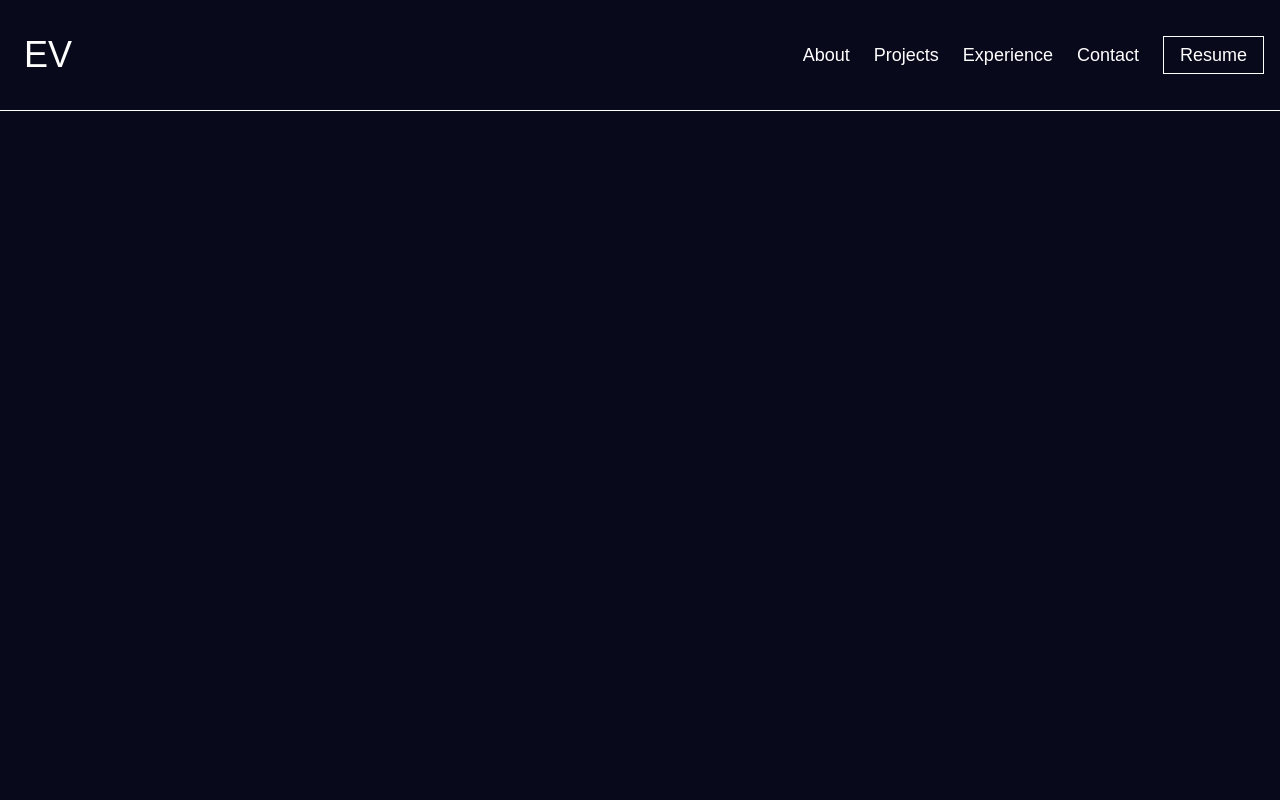
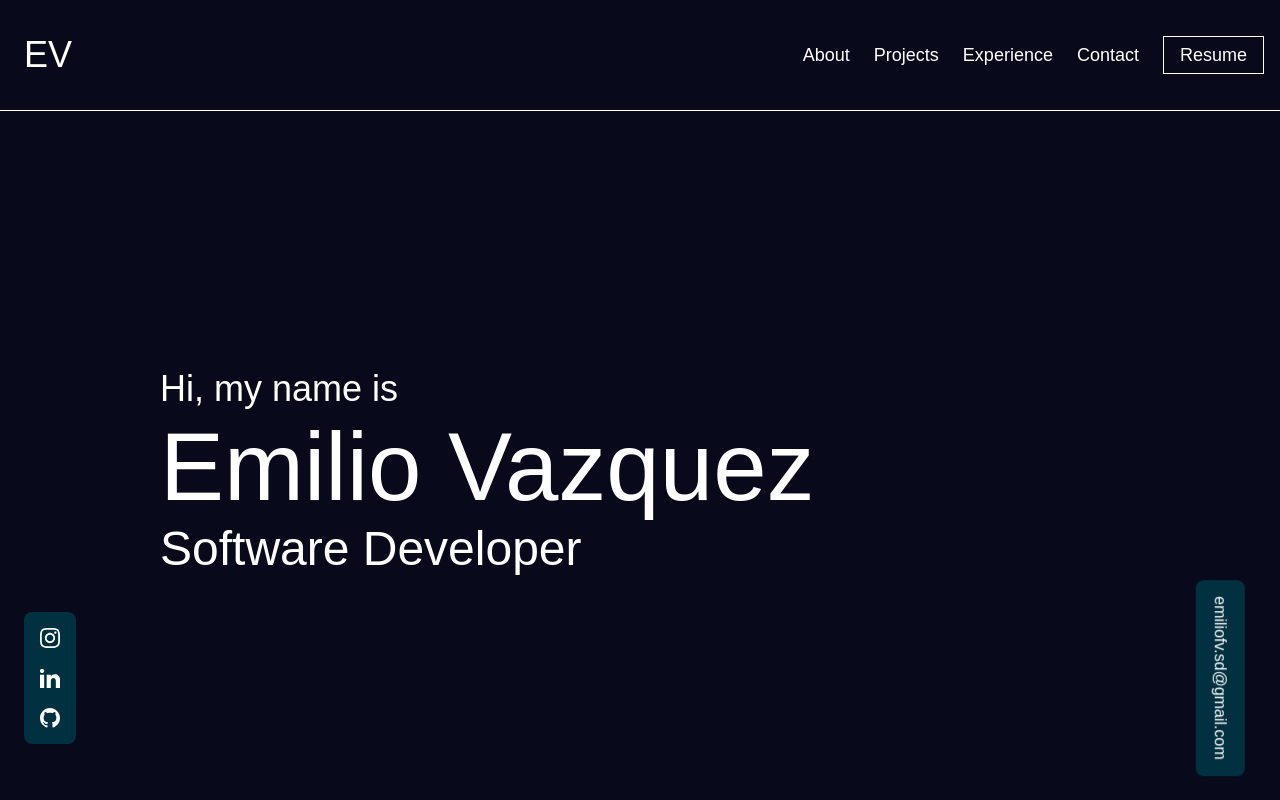
Before and after one commit to emilio-fv/portfolio-website, a Gatsby site: page / in a window 1280 px wide. Shown: the top 800 px of the page. Built offline with nearby package versions, Linux system fonts and the light colour scheme; Gatsby itself is replaced by a stand-in of ours.

Commit message:
responsive design

```diff
--- a/src/components/Hero/index.js
+++ b/src/components/Hero/index.js
@@ -2,10 +2,10 @@ import * as React from "react"
 
 const Hero = () => {
     return (
-        <div id="home" className="container flex flex-col gap-y-2.5 justify-center h-90 px-40 border-solid border-b-[.5px] border-white">
-            <p className="text-4xl">Hi, my name is</p>
-            <h2 className="text-8xl">Emilio Vazquez</h2>
-            <h3 className="text-5xl">Software Developer</h3>
+        <div id="home" className="container flex flex-col gap-y-2.5 justify-center h-90 px-20 md:px-40 border-solid border-b-[.5px] border-white">
+            <p className="text-lg md:text-4xl">Hi, my name is</p>
+            <h2 className="text-6xl md:text-8xl">Emilio Vazquez</h2>
+            <h3 className="text-xl md:text-5xl">Software Developer</h3>
         </div>
     )
 }
--- a/src/components/Navbar/index.js
+++ b/src/components/Navbar/index.js
@@ -46,14 +46,15 @@ const Navbar = () => {
                 </AnchorLink>
             </div>
             {/* Menu Icon */}
-            <div className='block lg:hidden'>
+            <div className='block md:hidden'>
                 <button className='flex items-center px-3 py-2 border rounded mr-6 mb-7' onClick={event => handleMenuClick()} >
                     <svg class="fill-current h-3 w-3" viewBox="0 0 20 20" xmlns="http://www.w3.org/2000/svg"><title>Menu</title><path d="M0 3h20v2H0V3zm0 6h20v2H0V9zm0 6h20v2H0v-2z"/></svg>
                 </button>
             </div>
             {/* Menu */}
-            <div className={`w-full block flex-grow lg:flex lg:items-center lg:w-auto lg:bg-inherit ${menuOpen === true ? 'bg-accent-medium' : 'hidden'}`}>
-                <ul class={`text-sm lg:flex-grow lg:items-center flex flex-col items-end py-3 gap-1 pr-4 lg:flex-row lg:mb-6 lg:justify-end lg:gap-6`}>
+            <div
+                className={`w-full block flex-grow md:flex md:items-center md:w-auto md:bg-inherit ${menuOpen === true ? 'bg-accent-medium' : 'hidden'}`}>
+                <ul class={`text-sm md:flex-grow md:items-center flex flex-col items-end py-3 gap-1 pr-4 md:flex-row md:mb-6 md:justify-end md:gap-6`}>
                     <li>
                         <AnchorLink to="/#about" className='hover:underline text-lg'>About</AnchorLink>
                     </li>
--- a/src/components/Sidebar/index.js
+++ b/src/components/Sidebar/index.js
@@ -2,7 +2,7 @@ import * as React from "react";
 
 const Sidebar = () => {
     return (
-        <div className="sm:hidden fixed bottom-14 lg:flex justify-between w-full pl-12 pr-4">
+        <div className="hidden md:block fixed bottom-14 md:flex justify-between w-full px-4 pl-6">
             <div className="flex flex-col gap-5 bg-accent-medium p-4 rounded-lg">
                 {/* Instagram */}
                 <a href="https://www.instagram.com/emiliovln/">
--- a/src/pages/index.js
+++ b/src/pages/index.js
@@ -12,13 +12,13 @@ const IndexPage = () => {
   return (
     <>
       <Navbar />
-      {/* <Hero />
+      <Hero />
       <About />
-      <Projects />
+      {/* <Projects />
       <Experience />
       <Contact />
       <Footer /> */}
-      {/* <Sidebar /> */}
+      <Sidebar />
     </>
   )
 }
```
